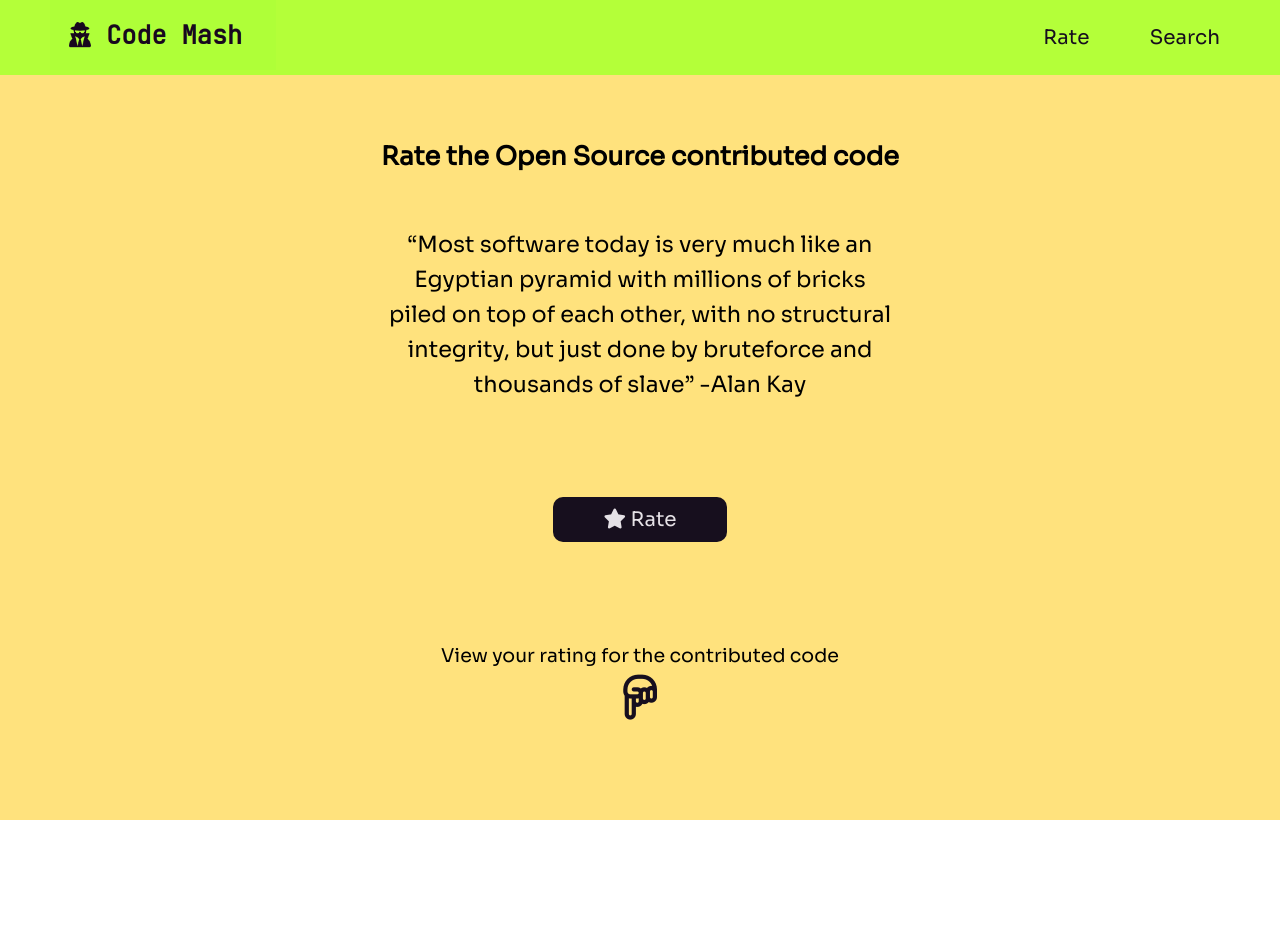
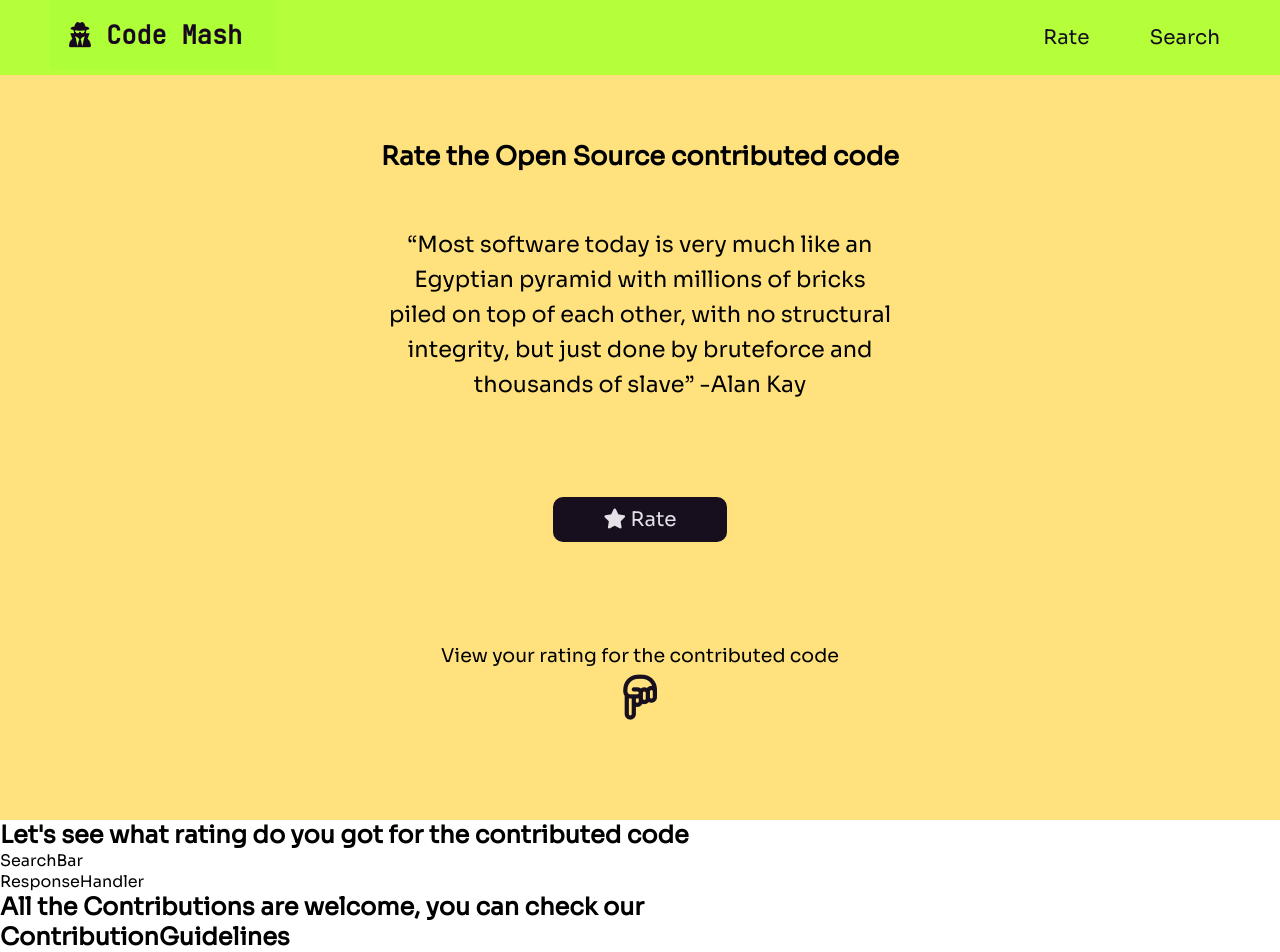
Before and after one commit to TECHOUS/codemash, a React (Vite) app: page / in a window 1280 px wide. Shown: the top 952 px of the page. Before the commit the page ends 820 px from the top, so only its background shows below. Built offline with nearby package versions, Linux system fonts and the light colour scheme.

Commit message:
added the state management to the Search Section

```diff
--- a/src/components/App/App.jsx
+++ b/src/components/App/App.jsx
@@ -4,6 +4,7 @@ import './App.css';
 import RatingPopupHandler from '../RatingPopup';
 import ToastMessagesContainer from '../ToastMessages';
 import { useAppReducer } from '../hooks/useAppReducer.js';
+import SearchSectionContainer from '../SearchSection';
 
 function App() {
     const [state, appDispatch] = useAppReducer();
@@ -20,6 +21,7 @@ function App() {
                 toastMessages={state.toastMessages}
                 appDispatch={appDispatch}
             />
+            <SearchSectionContainer accessToken={state.accessToken} />
         </>
     );
 }
--- /dev/null
+++ b/src/components/SearchSection/ContributionGuidelines/ContributionGuidelines.jsx
@@ -0,0 +1,5 @@
+const ContributionGuidelines = () => {
+    return <div>ContributionGuidelines</div>;
+};
+
+export default ContributionGuidelines;
--- /dev/null
+++ b/src/components/SearchSection/ResponseHandler/ResponseHandler.jsx
@@ -0,0 +1,5 @@
+const ResponseHandler = () => {
+    return <div>ResponseHandler</div>;
+};
+
+export default ResponseHandler;
--- /dev/null
+++ b/src/components/SearchSection/ScoreReactionBoard/ScoreReactionBoardHandler.jsx
@@ -0,0 +1,5 @@
+const ScoreReactionBoardHandler = () => {
+    return <div>ScoreReactionBoardHandler</div>;
+};
+
+export default ScoreReactionBoardHandler;
--- /dev/null
+++ b/src/components/SearchSection/ScoreReactionBoard/index.js
@@ -0,0 +1 @@
+export { default } from './ScoreReactionBoardHandler.jsx';
--- /dev/null
+++ b/src/components/SearchSection/SearchBar/SearchBar.jsx
@@ -0,0 +1,5 @@
+const SearchBar = () => {
+    return <div>SearchBar</div>;
+};
+
+export default SearchBar;
--- /dev/null
+++ b/src/components/SearchSection/SearchSectionContainer.jsx
@@ -0,0 +1,26 @@
+import PropTypes from 'prop-types';
+import SearchSectionPresenter from './SearchSectionPresenter.jsx';
+import { useSearchSectionReducer } from '../hooks/useSearchSectionReducer.js';
+import useSearchUserAPI from '../hooks/useSearchUserAPI.js';
+
+const SearchSectionContainer = ({ accessToken }) => {
+    const [state, searchSectionDispatch] = useSearchSectionReducer();
+    const { searchUserAndStoreResponse } = useSearchUserAPI(
+        searchSectionDispatch,
+        accessToken
+    );
+
+    return (
+        <SearchSectionPresenter
+            state={state}
+            searchUserAndStoreResponse={searchUserAndStoreResponse}
+            searchSectionDispatch={searchSectionDispatch}
+        />
+    );
+};
+
+SearchSectionContainer.propTypes = {
+    accessToken: PropTypes.string,
+};
+
+export default SearchSectionContainer;
--- /dev/null
+++ b/src/components/SearchSection/SearchSectionPresenter.jsx
@@ -0,0 +1,42 @@
+import PropTypes from 'prop-types';
+import SearchBar from './SearchBar/SearchBar.jsx';
+import ResponseHandler from './ResponseHandler/ResponseHandler.jsx';
+import ContributionGuidelines from './ContributionGuidelines/ContributionGuidelines.jsx';
+import ScoreReactionBoardHandler from './ScoreReactionBoard';
+
+const SearchSectionPresenter = ({
+    state,
+    searchUserAndStoreResponse,
+    searchSectionDispatch,
+}) => {
+    return (
+        <div>
+            <h2>
+                Let&apos;s see what rating do you got for the contributed code
+            </h2>
+            <SearchBar
+                searchUserAndStoreResponse={searchUserAndStoreResponse}
+            />
+            <ResponseHandler
+                state={state}
+                searchSectionDispatch={searchSectionDispatch}
+            />
+            <h2>
+                All the Contributions are welcome, you can check our{' '}
+                <ContributionGuidelines />
+            </h2>
+            <ScoreReactionBoardHandler
+                isScoreReactionPageOpen={state.isScoreReactionPageOpen}
+                searchSectionDispatch={searchSectionDispatch}
+            />
+        </div>
+    );
+};
+
+SearchSectionPresenter.propTypes = {
+    state: PropTypes.object,
+    searchUserAndStoreResponse: PropTypes.object,
+    searchSectionDispatch: PropTypes.func,
+};
+
+export default SearchSectionPresenter;
--- /dev/null
+++ b/src/components/SearchSection/index.js
@@ -0,0 +1 @@
+export { default } from './SearchSectionContainer.jsx';
--- /dev/null
+++ b/src/components/hooks/useSearchSectionReducer.js
@@ -0,0 +1,57 @@
+import { useReducer } from 'react';
+
+const initialState = {
+    searchUserResponse: {},
+    isSearchResponseLoading: false,
+    isScoreReactionPageOpen: false,
+};
+
+/**
+ * actions
+ **/
+export const SET_SEARCH_USER_RESPONSE = 'SET_SEARCH_USER_RESPONSE';
+export const START_SEARCH_RESPONSE_LOADING = 'START_SEARCH_RESPONSE_LOADING';
+export const STOP_SEARCH_RESPONSE_LOADING = 'STOP_SEARCH_RESPONSE_LOADING';
+export const OPEN_SCORE_REACTION_BOARD = 'OPEN_SCORE_REACTION_BOARD';
+export const CLOSE_SCORE_REACTION_BOARD = 'CLOSE_SCORE_REACTION_BOARD';
+
+/**
+ * @param currentState
+ * @param action - object passed from dispatch function
+ * @return the new updated state
+ **/
+function reducer(currentState, action) {
+    switch (action.type) {
+        case SET_SEARCH_USER_RESPONSE:
+            return {
+                ...currentState,
+                searchUserResponse: action.payload.searchUserResponse,
+            };
+        case START_SEARCH_RESPONSE_LOADING:
+            return {
+                ...currentState,
+                isSearchResponseLoading: true,
+            };
+        case STOP_SEARCH_RESPONSE_LOADING:
+            return {
+                ...currentState,
+                isSearchResponseLoading: false,
+            };
+        case OPEN_SCORE_REACTION_BOARD:
+            return {
+                ...currentState,
+                isScoreReactionPageOpen: true,
+            };
+        case CLOSE_SCORE_REACTION_BOARD:
+            return {
+                ...currentState,
+                isScoreReactionPageOpen: false,
+            };
+        default:
+            return currentState;
+    }
+}
+
+export function useSearchSectionReducer() {
+    return useReducer(reducer, initialState);
+}
--- /dev/null
+++ b/src/components/hooks/useSearchUserAPI.js
@@ -0,0 +1,59 @@
+import { useCallback } from 'react';
+import {
+    START_SEARCH_RESPONSE_LOADING,
+    SET_SEARCH_USER_RESPONSE,
+    STOP_SEARCH_RESPONSE_LOADING,
+} from '../hooks/useSearchSectionReducer.js';
+
+export default function useSearchUserAPI(searchSectionDispatch, accessToken) {
+    const callSearchUserAPI = useCallback(
+        async (username) => {
+            try {
+                const endpoint = `${
+                    import.meta.env.VITE_SEARCH_USER
+                }?username=${username}&sendContent=false`;
+                const payload = { codeRatingEngineToken: accessToken };
+
+                const response = await fetch(endpoint, {
+                    method: 'GET',
+                    headers: {
+                        'Content-Type': 'application/json',
+                    },
+                    body: JSON.stringify(payload),
+                });
+
+                const parsedResponse = await response.json();
+                return parsedResponse;
+            } catch (e) {
+                return {
+                    status: 500,
+                    message: 'Exception occurred while searching the user data',
+                };
+            }
+        },
+        [accessToken]
+    );
+
+    const searchUserAndStoreResponse = useCallback(
+        async (username) => {
+            searchSectionDispatch({
+                type: START_SEARCH_RESPONSE_LOADING,
+            });
+            const responseJson = await callSearchUserAPI(username);
+            if (responseJson.status) {
+                searchSectionDispatch({
+                    type: SET_SEARCH_USER_RESPONSE,
+                    payload: {
+                        searchUserResponse: responseJson,
+                    },
+                });
+            }
+            searchSectionDispatch({
+                type: STOP_SEARCH_RESPONSE_LOADING,
+            });
+        },
+        [searchSectionDispatch, callSearchUserAPI]
+    );
+
+    return { searchUserAndStoreResponse };
+}
```
